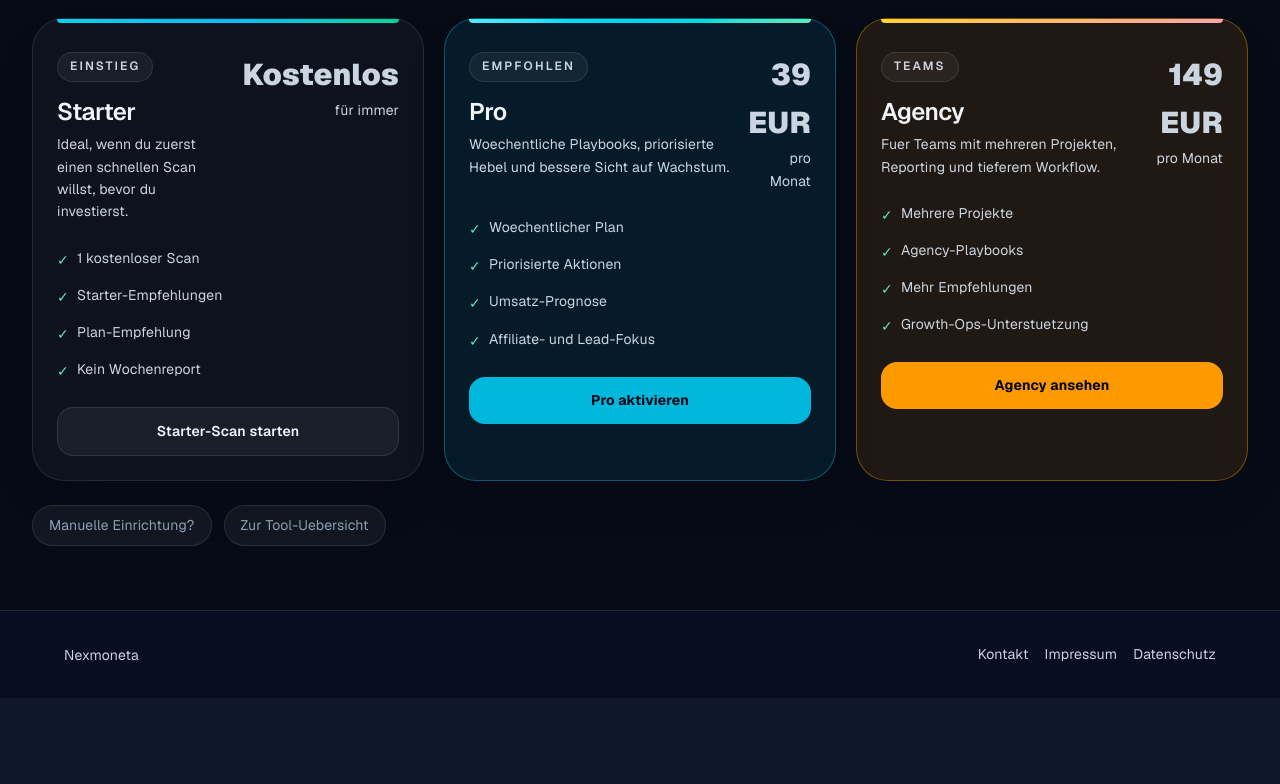
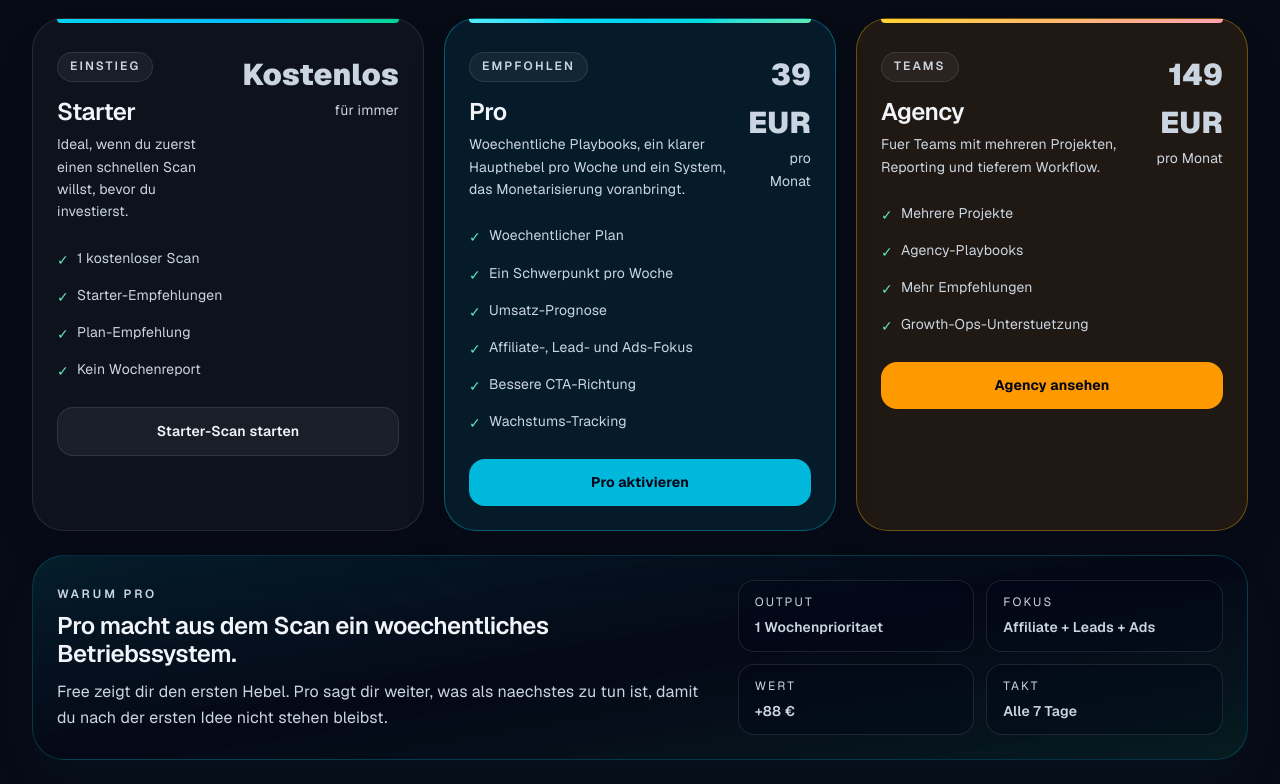
Before and after one commit to avdi1205-glitch/ki-business-hub, a Next.js app: page /revenue-navigator in a window 1280 px wide. Shown: the part 1820-2604 px from the top of the page. Before the commit the page ends 2518 px from the top, so only its background shows below. Built offline with nearby package versions, Linux system fonts and the light colour scheme; no server answers.

Commit message:
Strengthen revenue navigator pro tier

```diff
--- a/app/revenue-navigator/RevenueNavigatorStudio.tsx
+++ b/app/revenue-navigator/RevenueNavigatorStudio.tsx
@@ -171,11 +171,11 @@ export default function RevenueNavigatorStudio({ locale }: { locale: string }) {
       tone: "border-cyan-400/35 bg-cyan-500/10",
       badge: isEn ? "Recommended" : "Empfohlen",
       summary: isEn
-        ? "Weekly playbooks, priority actions and better growth visibility."
-        : "Woechentliche Playbooks, priorisierte Hebel und bessere Sicht auf Wachstum.",
+        ? "Weekly playbooks, one clear priority per week, and a system that keeps monetization moving."
+        : "Woechentliche Playbooks, ein klarer Haupthebel pro Woche und ein System, das Monetarisierung voranbringt.",
       features: isEn
-        ? ["Weekly playbook", "Priority actions", "Revenue lift estimate", "Affiliate + lead focus"]
-        : ["Woechentlicher Plan", "Priorisierte Aktionen", "Umsatz-Prognose", "Affiliate- und Lead-Fokus"],
+        ? ["Weekly playbook", "One priority per week", "Revenue lift estimate", "Affiliate, lead and ad focus", "Better CTA direction", "Growth tracking"]
+        : ["Woechentlicher Plan", "Ein Schwerpunkt pro Woche", "Umsatz-Prognose", "Affiliate-, Lead- und Ads-Fokus", "Bessere CTA-Richtung", "Wachstums-Tracking"],
       action: (
         <CheckoutCtaButton
           href="/api/checkout?plan=pro"
@@ -582,6 +582,43 @@ export default function RevenueNavigatorStudio({ locale }: { locale: string }) {
             ))}
           </div>
 
+              <div className="mt-6 rounded-[2rem] border border-cyan-400/20 bg-gradient-to-br from-cyan-500/12 via-slate-950/40 to-emerald-500/10 p-6 shadow-2xl shadow-cyan-950/20">
+                <div className="grid gap-6 lg:grid-cols-[1.15fr_0.85fr] lg:items-center">
+                  <div>
+                    <p className="text-xs font-semibold uppercase tracking-[0.24em] text-cyan-200/70">{isEn ? "Why Pro" : "Warum Pro"}</p>
+                    <h3 className="mt-2 text-2xl font-black text-white sm:text-3xl">
+                      {isEn
+                        ? "Pro turns the scan into a weekly operating system."
+                        : "Pro macht aus dem Scan ein woechentliches Betriebssystem."}
+                    </h3>
+                    <p className="mt-3 max-w-3xl text-sm leading-7 text-slate-300 sm:text-base">
+                      {isEn
+                        ? "Free shows you the first lever. Pro keeps telling you what to do next, so you do not lose momentum after the first idea."
+                        : "Free zeigt dir den ersten Hebel. Pro sagt dir weiter, was als naechstes zu tun ist, damit du nach der ersten Idee nicht stehen bleibst."}
+                    </p>
+                  </div>
+
+                  <div className="grid gap-3 sm:grid-cols-2">
+                    <div className="rounded-2xl border border-white/10 bg-slate-950/30 px-4 py-3">
+                      <p className="text-xs uppercase tracking-[0.18em] text-slate-400">{isEn ? "Output" : "Output"}</p>
+                      <p className="mt-1 text-sm font-semibold text-white">{isEn ? "1 weekly priority" : "1 Wochenprioritaet"}</p>
+                    </div>
+                    <div className="rounded-2xl border border-white/10 bg-slate-950/30 px-4 py-3">
+                      <p className="text-xs uppercase tracking-[0.18em] text-slate-400">{isEn ? "Focus" : "Fokus"}</p>
+                      <p className="mt-1 text-sm font-semibold text-white">Affiliate + Leads + Ads</p>
+                    </div>
+                    <div className="rounded-2xl border border-white/10 bg-slate-950/30 px-4 py-3">
+                      <p className="text-xs uppercase tracking-[0.18em] text-slate-400">{isEn ? "Value" : "Wert"}</p>
+                      <p className="mt-1 text-sm font-semibold text-white">+{formatCurrency(Math.max(39, currentLift + 20))}</p>
+                    </div>
+                    <div className="rounded-2xl border border-white/10 bg-slate-950/30 px-4 py-3">
+                      <p className="text-xs uppercase tracking-[0.18em] text-slate-400">{isEn ? "Cadence" : "Takt"}</p>
+                      <p className="mt-1 text-sm font-semibold text-white">{isEn ? "Every 7 days" : "Alle 7 Tage"}</p>
+                    </div>
+                  </div>
+                </div>
+              </div>
+
           <div className="mt-6 flex flex-wrap gap-3 text-sm text-slate-400">
             <Link href="/kontakt?plan=pro&intent=upgrade" className="rounded-full border border-white/10 bg-white/5 px-4 py-2 transition hover:bg-white/10">
               {isEn ? "Need a manual setup?" : "Manuelle Einrichtung?"}
```
